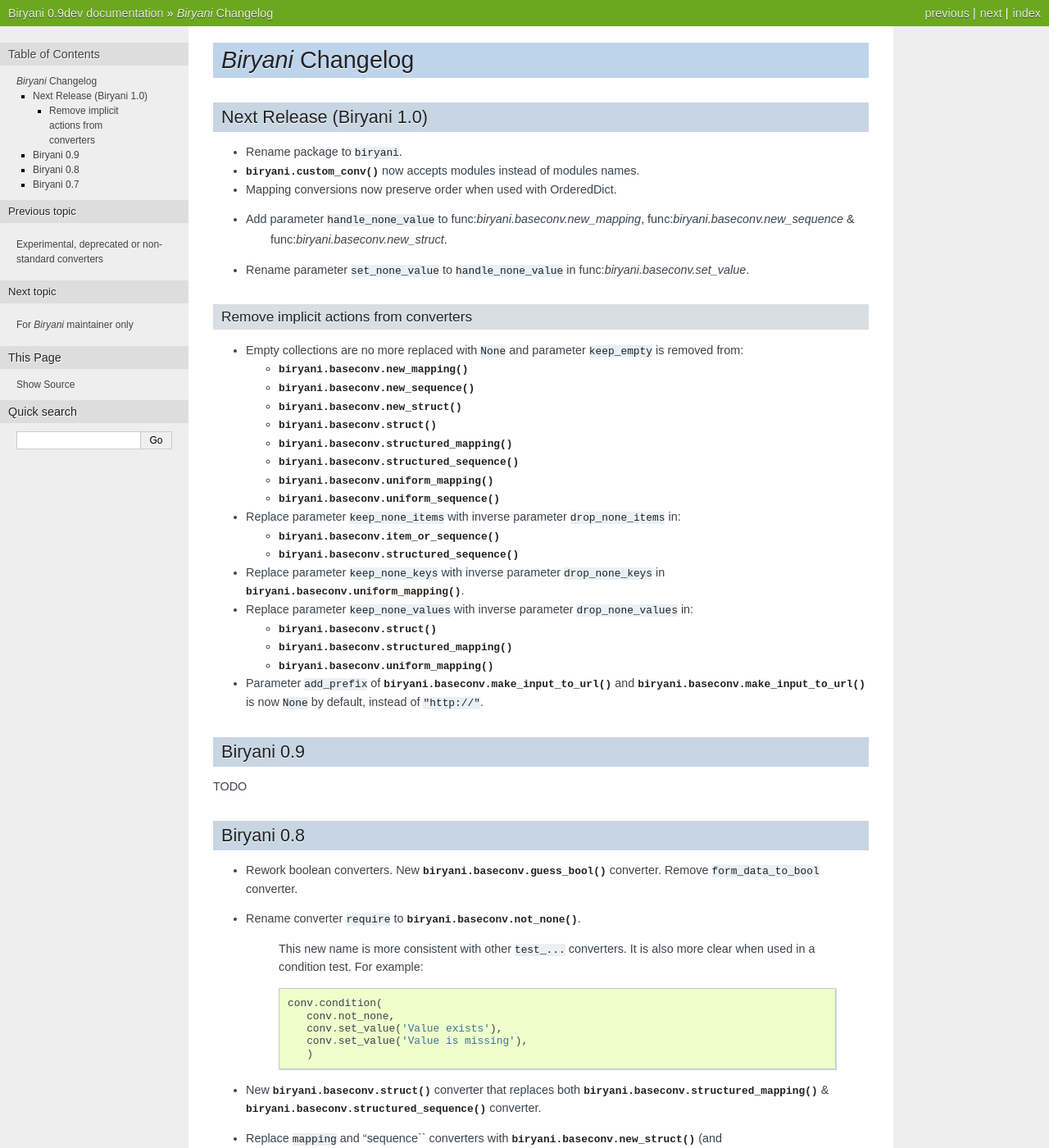
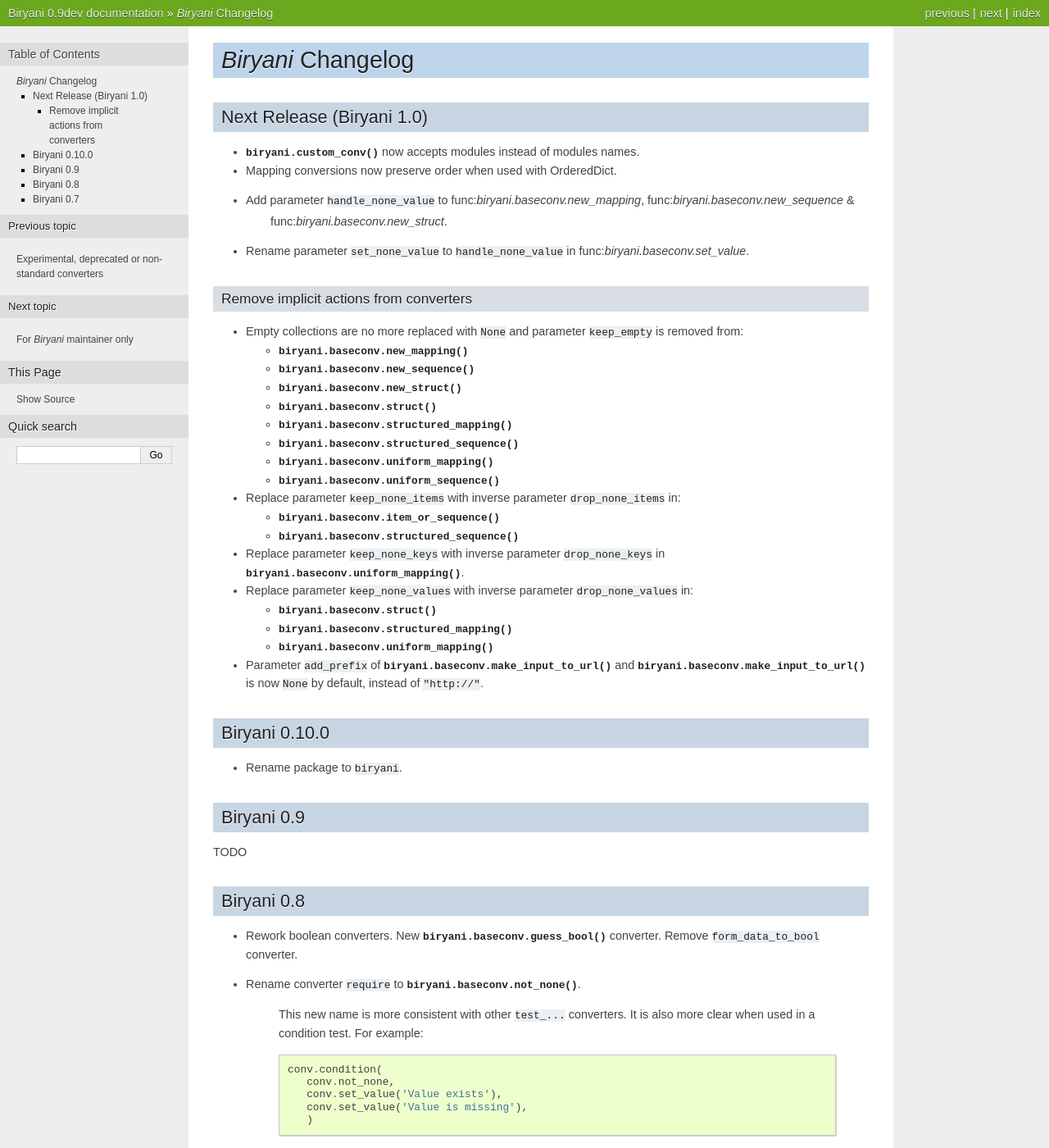
Before and after one commit to openfisca/biryani, a Sphinx documentation site: the page built from docs/source/changelog.rst, in a window 1280 px wide and 1400 px high. Shown: the whole window at 82% size. Built offline with Sphinx 7.4.7, drawn with Linux system fonts in a browser that asks for light colours.

Commit message:
Update changelog

```diff
--- a/docs/source/changelog.rst
+++ b/docs/source/changelog.rst
@@ -58,6 +56,12 @@
 
 * Parameter ``add_prefix`` of :func:`biryani.baseconv.make_input_to_url` and :func:`biryani.baseconv.make_input_to_url`
   is now ``None`` by default, instead of ``"http://"``.
+
+
+Biryani 0.10.0
+==============
+
+* Rename package to ``biryani``.
 
 
 Biryani 0.9
```
Also changed, not shown: other parts of docs/source/changelog.rst (+0 -2 lines).
